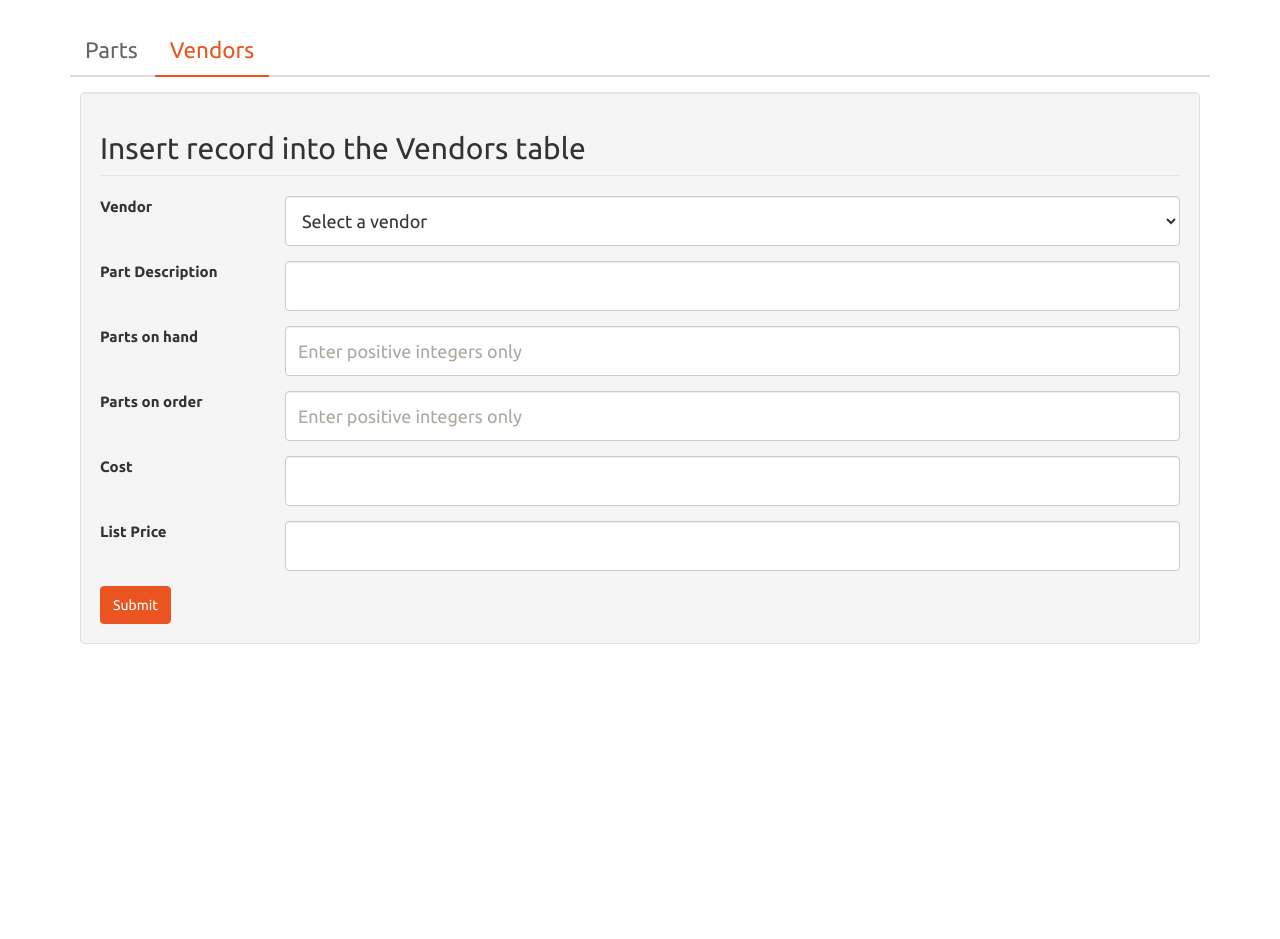
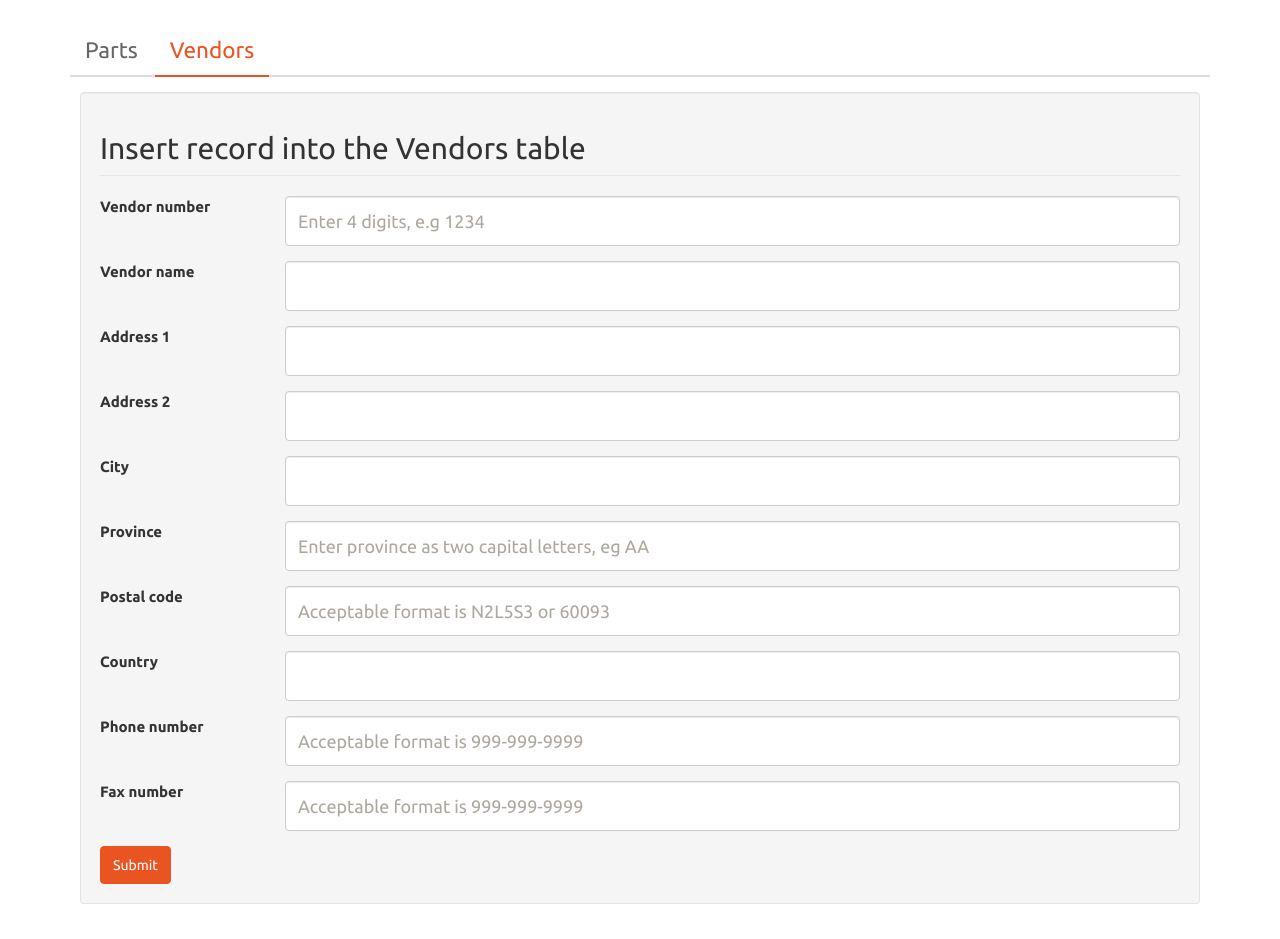
Before and after one commit to TheEndurance/Assignment5, a PHP site: page / in a window 1280 px wide, after a click on "Vendors". Shown: the part 367-1306 px from the top of the page. Before the commit the page ends 1011 px from the top, so only its background shows below. Run offline with PHP 8.4, Linux system fonts and the light colour scheme; data that the repository does not hold is empty; some libraries are stand-ins or nearby versions.

Commit message:
add vendor validation and form html

```diff
--- a/index.php
+++ b/index.php
@@ -46,14 +46,23 @@
 	//When the form is submitted
 	if ($_SERVER['REQUEST_METHOD']=='POST'){
 		if (isset($_POST['Parts'])){
-			$_SESSION['VendorNo'] = ValidatePost("VendorNo","Vendor",$partDataValidation,$partValidationMessage,false,"A vendor must be selected");
+			$_SESSION['P_VendorNo'] = ValidatePost("P_VendorNo","Vendor",$partDataValidation,$partValidationMessage,false,"A vendor must be selected");
 			$_SESSION['Description'] = ValidatePost("Description","Part description",$partDataValidation,$partValidationMessage);
 			$_SESSION['OnHand'] = ValidatePost("OnHand","Parts on hand",$partDataValidation,$partValidationMessage);
 			$_SESSION['OnOrder'] = ValidatePost("OnOrder","Parts on order",$partDataValidation,$partValidationMessage);
 			$_SESSION['Cost'] = ValidatePost("Cost","Cost",$partDataValidation,$partValidationMessage);
 			$_SESSION['ListPrice'] = ValidatePost("ListPrice","List price",$partDataValidation,$partValidationMessage);
 		} else if (isset($_POST['Vendors'])){
-
+			$_SESSION['V_VendorNo'] = ValidatePost("V_VendorNo","Vendor",$vendorDataValidation,$vendorValidationMessage,false,"A vendor must be selected");
+			$_SESSION['VendorName'] = ValidatePost("VendorName","Vendor name",$vendorDataValidation,$vendorValidationMessage);
+			$_SESSION['Address1'] = ValidatePost("Address1","Address 1",$vendorDataValidation,$vendorValidationMessage);
+			$_SESSION['Address2'] = ValidatePost("Address2","Address 2",$vendorDataValidation,$vendorValidationMessage);
+			$_SESSION['City'] = ValidatePost("City","City",$vendorDataValidation,$vendorValidationMessage);
+			$_SESSION['Prov'] = ValidatePost("Prov","Province",$vendorDataValidation,$vendorValidationMessage);
+			$_SESSION['PostCode'] = ValidatePost("PostCode","Postal code",$vendorDataValidation,$vendorValidationMessage);
+			$_SESSION['Country'] = ValidatePost("Country","Country",$vendorDataValidation,$vendorValidationMessage);
+			$_SESSION['Phone'] = ValidatePost("Phone","Phone number",$vendorDataValidation,$vendorValidationMessage);
+			$_SESSION['Fax'] = ValidatePost("Fax","Fax number",$vendorDataValidation,$vendorValidationMessage);
 		}
 		if (count($errors)==0){
 			if (isset($_POST['SubmitParts'])){
@@ -114,16 +123,16 @@
 						<legend><h2>Insert record into the Parts table</h2></legend>
 
 						<div class="form-group row">
-							<label class="col-md-2" for="VendorNo">Vendor</label>
+							<label class="col-md-2" for="P_VendorNo">Vendor</label>
 							<div class="col-md-10">
-								<select name="VendorNo" id="VendorNo" class="form-control" >
+								<select name="P_VendorNo" id="P_VendorNo" class="form-control" >
 									<option value="null">Select a vendor</option>
 									<?php
 										DropdownListFor($vendorsQuery,"VendorNo","VendorName");
 									?>
 								</select>
 								<?php
-								ValidationSummaryFor("VendorNo","Parts");
+								ValidationSummaryFor("P_VendorNo","Parts");
 								?>
 							</div>
 
@@ -207,70 +216,106 @@
 						<legend><h2>Insert record into the Vendors table</h2></legend>
 
 						<div class="form-group row">
-							<label class="col-md-2" for="VendorNo">Vendor</label>
+							<label class="col-md-2" for="VendorNo">Vendor number</label>
 							<div class="col-md-10">
-								<select name="VendorNo" id="VendorNo" class="form-control" >
-									<option value="null">Select a vendor</option>
-									<?php
-										DropdownListFor($vendorsQuery,"VendorNo","VendorName");
-									?>
-								</select>
+								<input type="text" class="form-control" id="V_VendorNo" name="V_VendorNo" placeholder="Enter 4 digits, e.g 1234"  value="<?php echo StickyForm('V_VendorNo') ?>">
 								<?php
-								ValidationSummaryFor("VendorNo","Vendors");
+								ValidationSummaryFor("V_VendorNo","Vendors");
 								?>
 							</div>
 
 						</div>
 
 						<div class="form-group row">
-							<label class="col-md-2" for="Description">Part Description</label>
+							<label class="col-md-2" for="VendorName">Vendor name</label>
 							<div class="col-md-10">
-								<input type="text" class="form-control" id="Description" name="Description"  value="<?php echo StickyForm('Description') ?>">
+								<input type="text" class="form-control" id="VendorName" name="VendorName"  value="<?php echo StickyForm('VendorName') ?>">
 								<?php
-								ValidationSummaryFor("Description","Vendors");
+								ValidationSummaryFor("VendorName","Vendors");
 								?>
 							</div>
 						</div>
 
 						<div class="form-group row">
-							<label class="col-md-2" for="">Parts on hand</label>
+							<label class="col-md-2" for="Address1">Address 1</label>
 							<div class="col-md-10">
-								<input type="text" class="form-control" id="OnHand" name="OnHand" placeholder="Enter positive integers only" value="<?php echo StickyForm('OnHand') ?>">
+								<input type="text" class="form-control" id="Address1" name="Address1"  value="<?php echo StickyForm('Address1') ?>">
 								<?php
-								ValidationSummaryFor("OnHand","Vendors");
+								ValidationSummaryFor("Address1","Vendors");
 								?>
 							</div>
 						</div>
 
 						<div class="form-group row">
-							<label class="col-md-2" for="">Parts on order</label>
+							<label class="col-md-2" for="Address2">Address 2</label>
 							<div class="col-md-10">
-								<input type="text" class="form-control" id="OnOrder" name="OnOrder" placeholder="Enter positive integers only" value="<?php echo StickyForm('OnOrder') ?>">
+								<input type="text" class="form-control" id="Address2" name="Address2" value="<?php echo StickyForm('Address2') ?>">
 								<?php
-								ValidationSummaryFor("OnOrder","Vendors");
+								ValidationSummaryFor("Address2","Vendors");
 								?>
 							</div>
 						</div>
 
 						<div class="form-group row">
-							<label class="col-md-2" for="">Cost</label>
+							<label class="col-md-2" for="City">City</label>
 							<div class="col-md-10">
-								<input type="text" class="form-control" id="Cost" name="Cost" value="<?php echo StickyForm('Cost') ?>">
+								<input type="text" class="form-control" id="City" name="City" value="<?php echo StickyForm('City') ?>">
 								<?php
-								ValidationSummaryFor("Cost","Vendors");
+								ValidationSummaryFor("City","Vendors");
 								?>
 							</div>
 						</div>
 
 						<div class="form-group row">
-							<label class="col-md-2" for="">List Price</label>
+							<label class="col-md-2" for="Prov">Province</label>
 							<div class="col-md-10">
-								<input type="text" class="form-control" id="ListPrice" name="ListPrice" value="<?php echo StickyForm('ListPrice') ?>">
+								<input type="text" class="form-control" id="Prov" name="Prov" placeholder="Enter province as two capital letters, eg AA" value="<?php echo StickyForm('Prov') ?>">
 								<?php
-								ValidationSummaryFor("ListPrice","Vendors");
+								ValidationSummaryFor("Prov","Vendors");
 								?>
 							</div>
 						</div>
+
+						<div class="form-group row">
+							<label class="col-md-2" for="PostCode">Postal code</label>
+							<div class="col-md-10">
+								<input type="text" class="form-control" id="PostCode" name="PostCode" placeholder="Acceptable format is N2L5S3 or 60093" value="<?php echo StickyForm('PostCode') ?>">
+								<?php
+								ValidationSummaryFor("PostCode","Vendors");
+								?>
+							</div>
+						</div>
+
+						<div class="form-group row">
+							<label class="col-md-2" for="Country">Country</label>
+							<div class="col-md-10">
+								<input type="text" class="form-control" id="Country" name="Country" value="<?php echo StickyForm('Country') ?>">
+								<?php
+								ValidationSummaryFor("Country","Vendors");
+								?>
+							</div>
+						</div>
+
+						<div class="form-group row">
+							<label class="col-md-2" for="Phone">Phone number</label>
+							<div class="col-md-10">
+								<input type="text" class="form-control" id="Phone" name="Phone" placeholder="Acceptable format is 999-999-9999" value="<?php echo StickyForm('Phone') ?>">
+								<?php
+								ValidationSummaryFor("Phone","Vendors");
+								?>
+							</div>
+						</div>
+
+						<div class="form-group row">
+							<label class="col-md-2" for="Fax">Fax number</label>
+							<div class="col-md-10">
+								<input type="text" class="form-control" id="Fax" name="Fax" placeholder="Acceptable format is 999-999-9999" value="<?php echo StickyForm('Fax') ?>">
+								<?php
+								ValidationSummaryFor("Fax","Vendors");
+								?>
+							</div>
+						</div>
+
 						<button type="submit" name="Vendors" class="btn btn-primary">Submit</button>
 					</form>
 				</div>
--- a/requires/post-validation.php
+++ b/requires/post-validation.php
@@ -1,19 +1,32 @@
 <?php
 
 //Vendor Table Data Types
-$vendorDataTypes = array(
-    "VendorNo" => "number",
-    "VendorName" => "string",
-    "Address1" => "string",
-    "Address2" => "string",
-    "City" => "string",
-    "Prov" => "string",
-    "PostCode" => "string",
-    "Country" => "string",
-    "Phone" => "string",
-    "Fax" => "string"
+$vendorDataValidation = array(
+    "VendorNo" => "/[0-9]{4}/",
+    "VendorName" => "/.+/",
+    "Address1" => "/.+/",
+    "Address2" => "/.*/",
+    "City" => "/[a-zA-Z]+/",
+    "Prov" => "/[A-Z]{2}/",
+    "PostCode" => "/^[a-zA-Z0-9]{6}$/",
+    "Country" => "/.+/",
+    "Phone" => "/^[0-9]{3}[-\s]{1}[0-9]{3}[-\s]{1}[0-9]{4}$/",
+    "Fax" =>"/^[0-9]{3}[-\s]{1}[0-9]{3}[-\s]{1}[0-9]{4}$/"
 );
-//Parts Table Data Types
+
+$vendorValidationMessage = array(
+    "VendorNo" => "Vendor number must be numeric only and 4 digits in length",
+    "VendorName" => "Vendor name must contain at least one character",
+    "Address1" => "Address 1 must contain at least one character",
+    "Address2" => "",
+    "City" => "A city must have at least one character, and no numbers",
+    "Prov" => "Incorrect province format, correct format is ON, AB, KA, etc",
+    "PostCode" => "Incorrect postal code, acceptable formats are N2L2S3 or 60093",
+    "Country" => "List price can only be a numeric value",
+    "Phone" => "Incorrect phone number, acceptable format is 999-999-9999",
+    "Fax" => "Incorrect fax number, acceptable format is 999-999-9999"
+);
+
 $partValidationMessage = array(
     "VendorNo" => "A Vendor must be selected",
     "Description" => "Description must contain atleast one character",
@@ -65,7 +78,7 @@ function ValidatePost($postName, $displayName, $tableDataValidation,$tableValida
             return null;
         }
     } else {
-        return addslashes($_POST[$postName]); //return the popst value
+        return addslashes($_POST[$postName]); //return the post value
     }
 }
 
```
Also changed, not shown: js/validation.js (+23 -34 lines), 1 other file.
